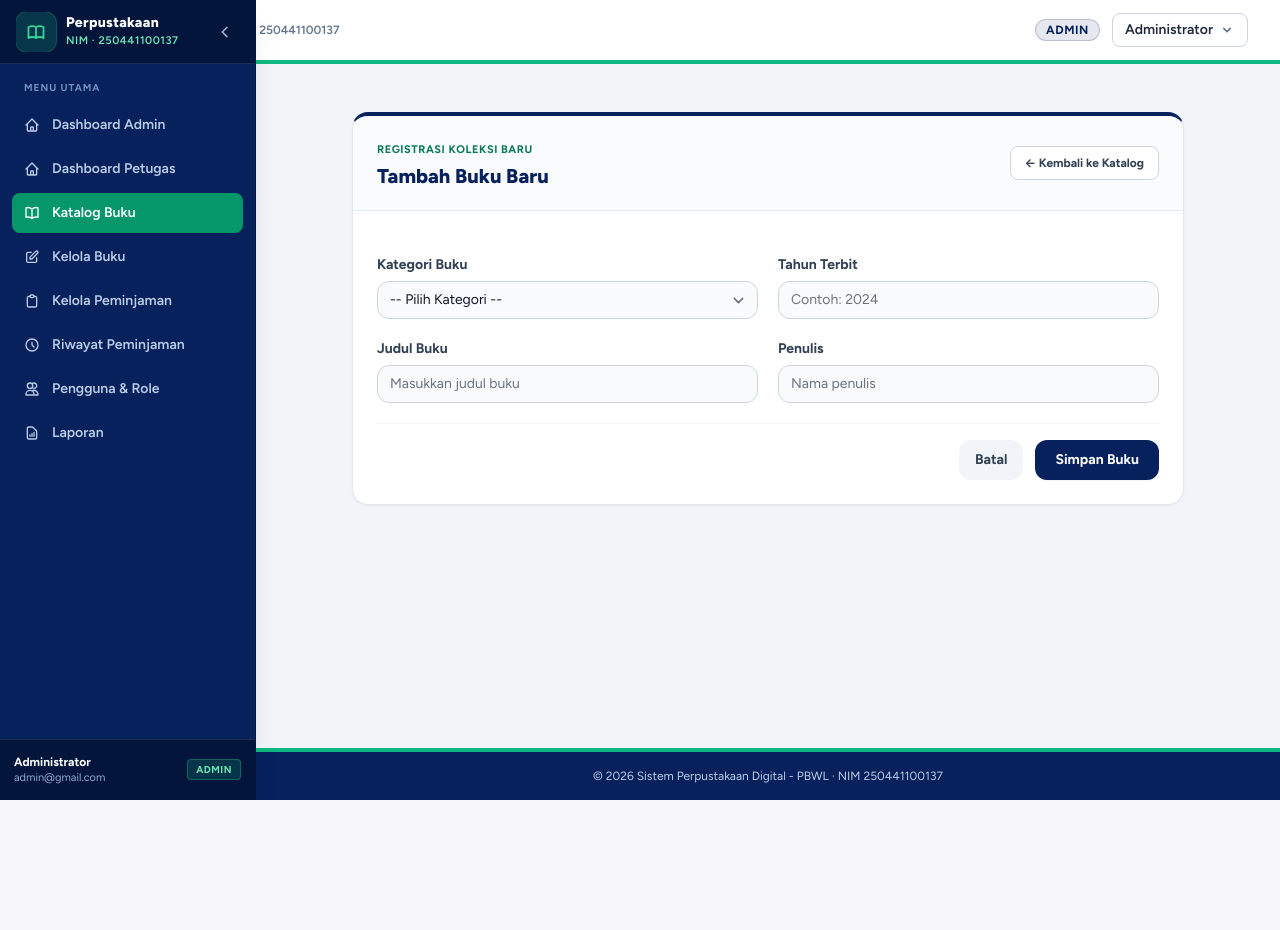
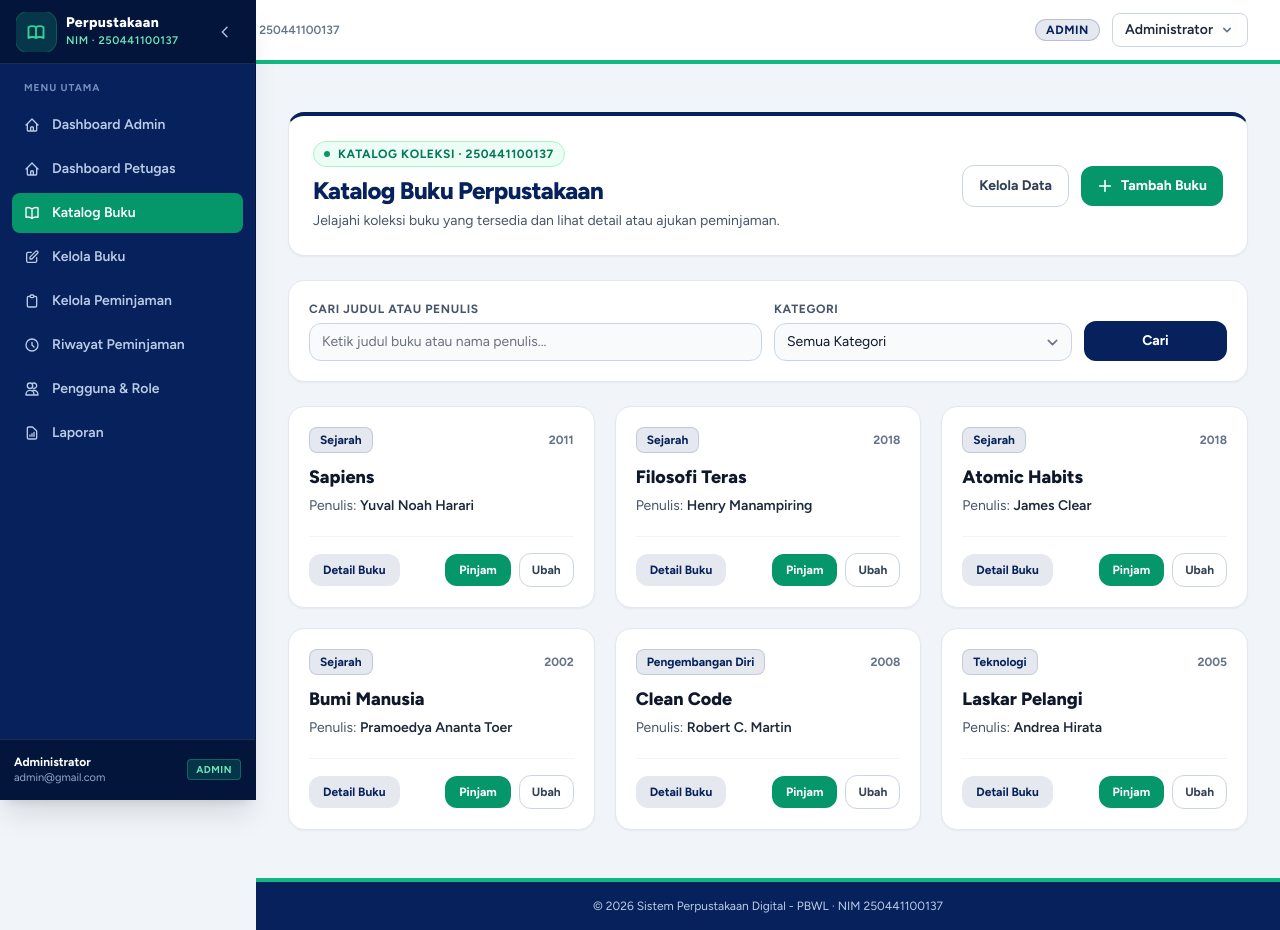
Before and after one commit to rodidulmaasyi-art/Perpustakaan_Digital_250441100137, a Laravel app: page /buku in a window 1280 px wide. Before the commit the page ends 800 px from the top, so only its background shows below. Run offline with Laravel 12, Linux system fonts and the light colour scheme; a user stored in the database is signed in; data comes from the database, SQL or seed files in the repository; style sheets or scripts are compiled from the project's sources.

Commit message:
Menamperbaiki tampilan dan fitur

```diff
--- a/resources/views/buku/index.blade.php
+++ b/resources/views/buku/index.blade.php
@@ -1,95 +1,140 @@
 @extends('layouts.app')
 
 @section('content')
-<div class="max-w-4xl mx-auto px-4 sm:px-6 lg:px-8 py-6">
-    <div class="bg-white rounded-2xl border border-slate-200 border-t-4 border-t-[#06215c] shadow-sm overflow-hidden">
-        <!-- Header Form -->
-        <div class="px-6 py-5 bg-slate-50/70 border-b border-slate-200 flex items-center justify-between gap-4">
+<div class="max-w-7xl mx-auto px-4 sm:px-6 lg:px-8 py-6 space-y-6">
+    <!-- Flash Message -->
+    @if (session('success'))
+        <div class="rounded-xl bg-emerald-50 border border-emerald-200 px-4 py-3 text-sm font-semibold text-emerald-800 flex items-center justify-between">
+            <span>{{ session('success') }}</span>
+        </div>
+    @endif
+
+    <!-- Header Katalog -->
+    <div class="bg-white rounded-2xl border border-slate-200 border-t-4 border-t-[#06215c] p-5 sm:p-6 shadow-sm flex flex-col sm:flex-row sm:items-center sm:justify-between gap-4">
         <div>
-                <span class="text-[11px] font-bold uppercase tracking-wider text-emerald-700">
-                    Registrasi Koleksi Baru
-                </span>
-                <h1 class="text-xl font-extrabold text-[#06215c] mt-0.5">
-                    Tambah Buku Baru
+            <div class="inline-flex items-center gap-2 text-xs font-bold uppercase tracking-wider text-emerald-700 bg-emerald-50 border border-emerald-200 px-2.5 py-1 rounded-full mb-2">
+                <span class="h-1.5 w-1.5 rounded-full bg-emerald-600"></span>
+                Katalog Koleksi &middot; 250441100137
+            </div>
+            <h1 class="text-2xl font-extrabold text-[#06215c] tracking-tight">
+                Katalog Buku Perpustakaan
             </h1>
-            </div>
-            <a href="{{ route('buku.index') }}"
-               class="inline-flex items-center gap-1.5 px-3.5 py-2 rounded-lg border border-slate-300 bg-white hover:bg-slate-100 text-slate-700 text-xs font-bold transition">
-                &larr; Kembali ke Katalog
-            </a>
+            <p class="text-sm text-slate-600 mt-1">
+                Jelajahi koleksi buku yang tersedia dan lihat detail atau ajukan peminjaman.
+            </p>
         </div>
 
-        <!-- Isi Form -->
-        <form action="{{ route('buku.store') }}" method="POST" class="p-6 space-y-5">
-            @csrf
+        <div class="flex flex-wrap items-center gap-3 shrink-0">
+            @can('kelola-buku')
+                <a href="{{ route('buku.kelola') }}"
+                   class="inline-flex items-center gap-1.5 px-4 py-2.5 rounded-xl border border-slate-300 bg-white hover:bg-slate-50 text-slate-700 text-sm font-bold transition">
+                    Kelola Data
+                </a>
+                <a href="{{ route('buku.create') }}"
+                   class="inline-flex items-center gap-2 px-4 py-2.5 rounded-xl bg-emerald-600 hover:bg-emerald-700 text-white text-sm font-bold shadow-sm transition">
+                    <svg class="w-4 h-4" fill="none" stroke="currentColor" stroke-width="2.4" viewBox="0 0 24 24">
+                        <path stroke-linecap="round" stroke-linejoin="round" d="M12 4v16m8-8H4" />
+                    </svg>
+                    <span>Tambah Buku</span>
+                </a>
+            @endcan
+        </div>
+    </div>
 
-            <div class="grid grid-cols-1 sm:grid-cols-2 gap-5">
-                <div>
-                    <label for="kategori_id" class="block text-sm font-bold text-slate-700 mb-1.5">
-                        Kategori Buku
+    <!-- Filter Pencarian & Kategori -->
+    <form method="GET" action="{{ route('buku.index') }}" class="bg-white rounded-2xl border border-slate-200 p-4 sm:p-5 shadow-sm grid grid-cols-1 md:grid-cols-12 gap-3 items-end">
+        <div class="md:col-span-6">
+            <label for="cari" class="block text-xs font-bold uppercase tracking-wider text-slate-600 mb-1.5">
+                Cari Judul atau Penulis
             </label>
-                    <select name="kategori_id" id="kategori_id" required
+            <input type="text" id="cari" name="cari" value="{{ request('cari') }}"
+                   placeholder="Ketik judul buku atau nama penulis..."
                    class="w-full rounded-xl border-slate-300 bg-slate-50 focus:bg-white focus:border-[#06215c] focus:ring-emerald-500 text-sm text-slate-900">
-                        <option value="">-- Pilih Kategori --</option>
+        </div>
+
+        <div class="md:col-span-4">
+            <label for="kategori_id" class="block text-xs font-bold uppercase tracking-wider text-slate-600 mb-1.5">
+                Kategori
+            </label>
+            <select id="kategori_id" name="kategori_id"
+                    class="w-full rounded-xl border-slate-300 bg-slate-50 focus:bg-white focus:border-[#06215c] focus:ring-emerald-500 text-sm text-slate-900">
+                <option value="">Semua Kategori</option>
                 @foreach($kategoris as $kategori)
-                            <option value="{{ $kategori->id }}" {{ old('kategori_id') == $kategori->id ? 'selected' : '' }}>
+                    <option value="{{ $kategori->id }}" {{ request('kategori_id') == $kategori->id ? 'selected' : '' }}>
                         {{ $kategori->nama }}
                     </option>
                 @endforeach
             </select>
-                    @error('kategori_id')
-                        <p class="mt-1 text-xs font-semibold text-red-600">{{ $message }}</p>
-                    @enderror
         </div>
 
+        <div class="md:col-span-2 flex items-center gap-2">
+            <button type="submit"
+                    class="w-full px-4 py-2.5 rounded-xl bg-[#06215c] hover:bg-emerald-600 text-white text-sm font-bold transition cursor-pointer">
+                Cari
+            </button>
+            @if(request()->filled('cari') || request()->filled('kategori_id'))
+                <a href="{{ route('buku.index') }}"
+                   class="px-3 py-2.5 rounded-xl bg-slate-100 hover:bg-slate-200 text-slate-700 text-sm font-semibold transition">
+                    Reset
+                </a>
+            @endif
+        </div>
+    </form>
+
+    <!-- Grid Card Katalog Buku -->
+    @if($buku->count() > 0)
+        <div class="grid grid-cols-1 sm:grid-cols-2 lg:grid-cols-3 gap-5">
+            @foreach($buku as $item)
+                <div class="group bg-white rounded-2xl border border-slate-200 hover:border-emerald-500 p-5 shadow-sm hover:shadow-lg hover:-translate-y-0.5 transition duration-200 flex flex-col justify-between">
                     <div>
-                    <label for="tahun_terbit" class="block text-sm font-bold text-slate-700 mb-1.5">
-                        Tahun Terbit
-                    </label>
-                    <input type="number" name="tahun_terbit" id="tahun_terbit" min="1900" max="2030"
-                           value="{{ old('tahun_terbit') }}" placeholder="Contoh: 2024" required
-                           class="w-full rounded-xl border-slate-300 bg-slate-50 focus:bg-white focus:border-[#06215c] focus:ring-emerald-500 text-sm text-slate-900">
-                    @error('tahun_terbit')
-                        <p class="mt-1 text-xs font-semibold text-red-600">{{ $message }}</p>
-                    @enderror
+                        <div class="flex items-center justify-between gap-2 mb-3">
+                            <span class="inline-flex items-center px-2.5 py-1 rounded-lg text-xs font-bold bg-[#06215c]/10 text-[#06215c] border border-[#06215c]/15">
+                                {{ $item->kategori->nama ?? 'Umum' }}
+                            </span>
+                            <span class="text-xs font-bold text-slate-500">
+                                {{ $item->tahun_terbit ?? '-' }}
+                            </span>
                         </div>
 
-                <div>
-                    <label for="judul" class="block text-sm font-bold text-slate-700 mb-1.5">
-                        Judul Buku
-                    </label>
-                    <input type="text" name="judul" id="judul"
-                           value="{{ old('judul') }}" placeholder="Masukkan judul buku" required
-                           class="w-full rounded-xl border-slate-300 bg-slate-50 focus:bg-white focus:border-[#06215c] focus:ring-emerald-500 text-sm text-slate-900">
-                    @error('judul')
-                        <p class="mt-1 text-xs font-semibold text-red-600">{{ $message }}</p>
-                    @enderror
+                        <h2 class="text-lg font-extrabold text-slate-900 group-hover:text-[#06215c] transition leading-snug">
+                            {{ $item->judul }}
+                        </h2>
+
+                        <p class="text-sm text-slate-600 mt-1.5">
+                            Penulis: <span class="font-semibold text-slate-800">{{ $item->penulis }}</span>
+                        </p>
                     </div>
 
-                <div>
-                    <label for="penulis" class="block text-sm font-bold text-slate-700 mb-1.5">
-                        Penulis
-                    </label>
-                    <input type="text" name="penulis" id="penulis"
-                           value="{{ old('penulis') }}" placeholder="Nama penulis" required
-                           class="w-full rounded-xl border-slate-300 bg-slate-50 focus:bg-white focus:border-[#06215c] focus:ring-emerald-500 text-sm text-slate-900">
-                    @error('penulis')
-                        <p class="mt-1 text-xs font-semibold text-red-600">{{ $message }}</p>
-                    @enderror
+                    <div class="mt-5 pt-4 border-t border-slate-100 flex items-center justify-between gap-2">
+                        <a href="{{ route('buku.show', $item->id) }}"
+                           class="inline-flex items-center justify-center px-3.5 py-2 rounded-xl bg-[#06215c]/10 hover:bg-[#06215c] text-[#06215c] hover:text-white text-xs font-bold transition">
+                            Detail Buku
+                        </a>
+
+                        <div class="flex items-center gap-2">
+                            @can('Mengajukan peminjaman buku')
+                                <a href="{{ route('peminjaman.create', ['buku_id' => $item->id]) }}"
+                                   class="inline-flex items-center justify-center px-3.5 py-2 rounded-xl bg-emerald-600 hover:bg-emerald-700 text-white text-xs font-bold transition">
+                                    Pinjam
+                                </a>
+                            @endcan
+
+                            @can('kelola-buku')
+                                <a href="{{ route('buku.edit', $item->id) }}"
+                                   class="inline-flex items-center justify-center px-3 py-2 rounded-xl border border-slate-300 hover:border-[#06215c] text-slate-700 hover:text-[#06215c] text-xs font-bold transition">
+                                    Ubah
+                                </a>
+                            @endcan
                         </div>
                     </div>
-
-            <div class="pt-4 border-t border-slate-100 flex items-center justify-end gap-3">
-                <a href="{{ route('buku.index') }}"
-                   class="px-4 py-2.5 rounded-xl bg-slate-100 hover:bg-slate-200 text-slate-700 text-sm font-bold transition">
-                    Batal
-                </a>
-                <button type="submit"
-                        class="px-5 py-2.5 rounded-xl bg-[#06215c] hover:bg-emerald-600 text-white text-sm font-bold shadow-sm transition">
-                    Simpan Buku
-                </button>
                 </div>
-        </form>
+            @endforeach
         </div>
+    @else
+        <div class="bg-white rounded-2xl border border-slate-200 p-10 text-center shadow-sm">
+            <p class="text-base font-bold text-slate-800">Belum ada buku yang ditemukan</p>
+            <p class="text-sm text-slate-500 mt-1">Coba ubah kata kunci pencarian atau filter kategori.</p>
+        </div>
+    @endif
 </div>
 @endsection
```
Also changed, not shown: resources/views/buku/create.blade.php (added, +95 -0 lines), routes/web.php (+2 -12 lines). Lines whose indentation alone changed are shown as unchanged.
